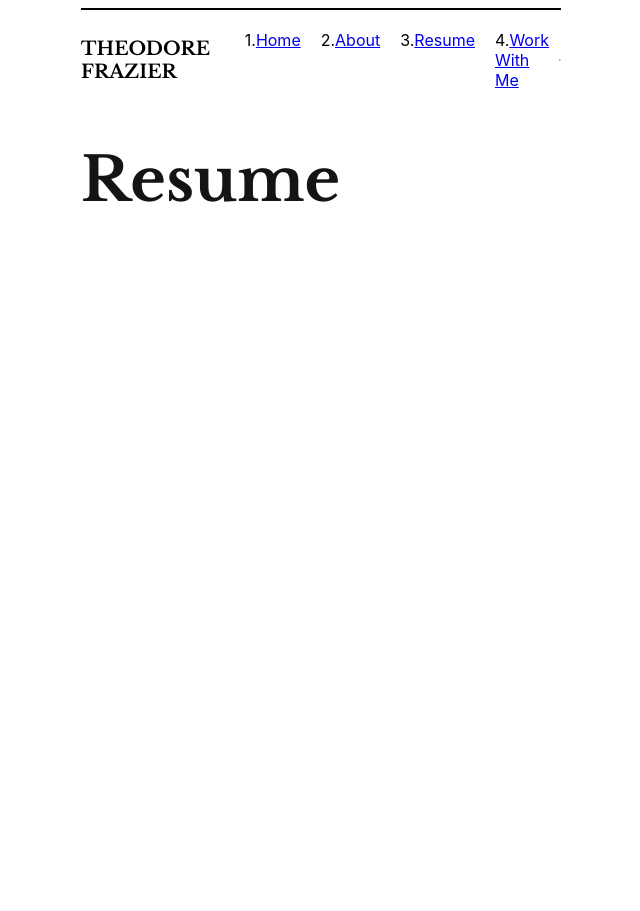
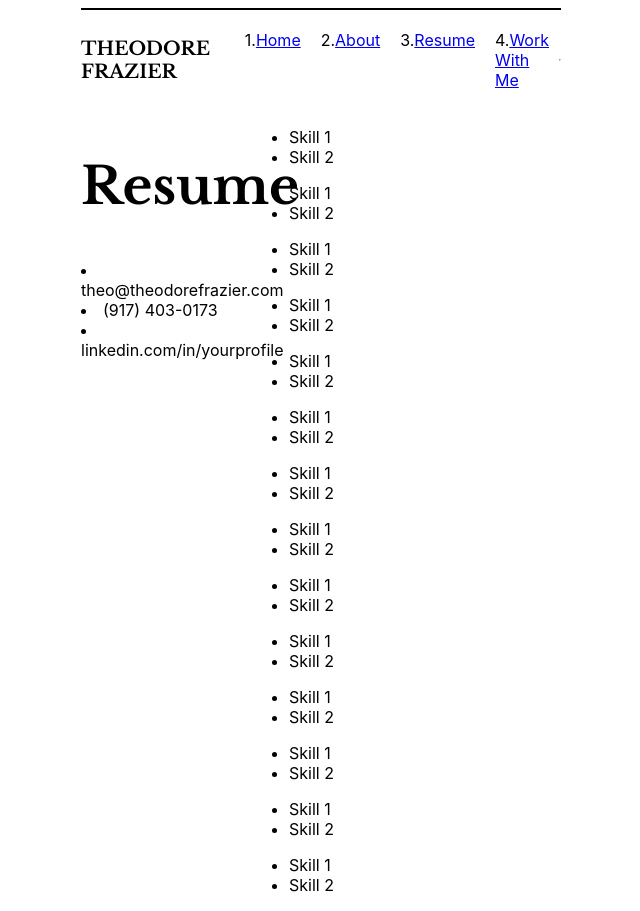
Before and after one commit to TheodoreBFrazier/resume, a React (Create React App) app in the folder frontend/: page /resume in a window 1280 px wide. Shown: the whole page, without its empty margins (319-959 px from the left). Before the commit the page ends 800 px from the top, so only its background shows below. Built offline with nearby package versions, Linux system fonts and the light colour scheme.

Commit message:
setting up resume layout

```diff
--- a/frontend/src/pages/home.js
+++ b/frontend/src/pages/home.js
@@ -18,7 +18,7 @@ function Home() {
                     }
                 `}
             </style>
-            <div className="wraapper">
+            <div className="wrapper">
                 <h1>
                     Hi!<br /> I'm Theodore.
                 </h1>
--- a/frontend/src/pages/resume.js
+++ b/frontend/src/pages/resume.js
@@ -1,5 +1,148 @@
-export default function Resume () {
+export default function Resume() {
     return (
-        <h1>Resume</h1>
+        <div className="resume">
+            <style>
+                {`
+                .resume
+                {max-width: 800px;
+                margin: 0 auto;
+                padding: 0;
+                display: flex;
+                }
+
+                .left-column {
+                    width: 35%;
+                    height: 100vh;
+                }
+
+                .right-column {
+                    width: 60%;
+                    height: 100vh;
+                    overflow-y: auto;
+                }
+
+                .right-column::-webkit-scrollbar {
+                    width: 12px;
+                }
+
+                .right-column::-webkit-scrollbar-thumb {
+                    background-color: #888;
+                    border-radius: 10px;
+                }
+
+                .right-column::-webkit-scrollbar-track {
+                    background-color: #f1f1f1;
+                    border-radius: 10px;
+                }
+
+
+            `}
+            </style>
+            <div className="left-column">
+                <h2>Resume</h2>
+
+
+                    <li>theo@theodorefrazier.com </li>
+                    <li> (917) 403-0173 </li>
+                    <li>linkedin.com/in/yourprofile</li>
+
+
+            </div>
+
+            <div className="right-column">
+
+
+                <ul>
+                    <li>Skill 1</li>
+                    <li>Skill 2</li>
+
+                </ul>
+                <ul>
+                    <li>Skill 1</li>
+                    <li>Skill 2</li>
+
+                </ul>
+                <ul>
+                    <li>Skill 1</li>
+                    <li>Skill 2</li>
+
+                </ul>
+                <ul>
+                    <li>Skill 1</li>
+                    <li>Skill 2</li>
+
+                </ul>
+                <ul>
+                    <li>Skill 1</li>
+                    <li>Skill 2</li>
+
+                </ul>
+                <ul>
+                    <li>Skill 1</li>
+                    <li>Skill 2</li>
+
+                </ul>
+                <ul>
+                    <li>Skill 1</li>
+                    <li>Skill 2</li>
+
+                </ul>
+                <ul>
+                    <li>Skill 1</li>
+                    <li>Skill 2</li>
+
+                </ul>
+                <ul>
+                    <li>Skill 1</li>
+                    <li>Skill 2</li>
+
+                </ul>
+                <ul>
+                    <li>Skill 1</li>
+                    <li>Skill 2</li>
+
+                </ul>
+                <ul>
+                    <li>Skill 1</li>
+                    <li>Skill 2</li>
+
+                </ul>
+                <ul>
+                    <li>Skill 1</li>
+                    <li>Skill 2</li>
+
+                </ul>
+                <ul>
+                    <li>Skill 1</li>
+                    <li>Skill 2</li>
+
+                </ul>
+                <ul>
+                    <li>Skill 1</li>
+                    <li>Skill 2</li>
+
+                </ul>
+                <ul>
+                    <li>Skill 1</li>
+                    <li>Skill 2</li>
+
+                </ul>
+                <ul>
+                    <li>Skill 1</li>
+                    <li>Skill 2</li>
+
+                </ul>
+                <ul>
+                    <li>Skill 1</li>
+                    <li>Skill 2</li>
+
+                </ul>
+                <ul>
+                    <li>Skill 1</li>
+                    <li>Skill 2</li>
+                    </ul>
+            </div>
+
+        </div>
     );
 };
```
